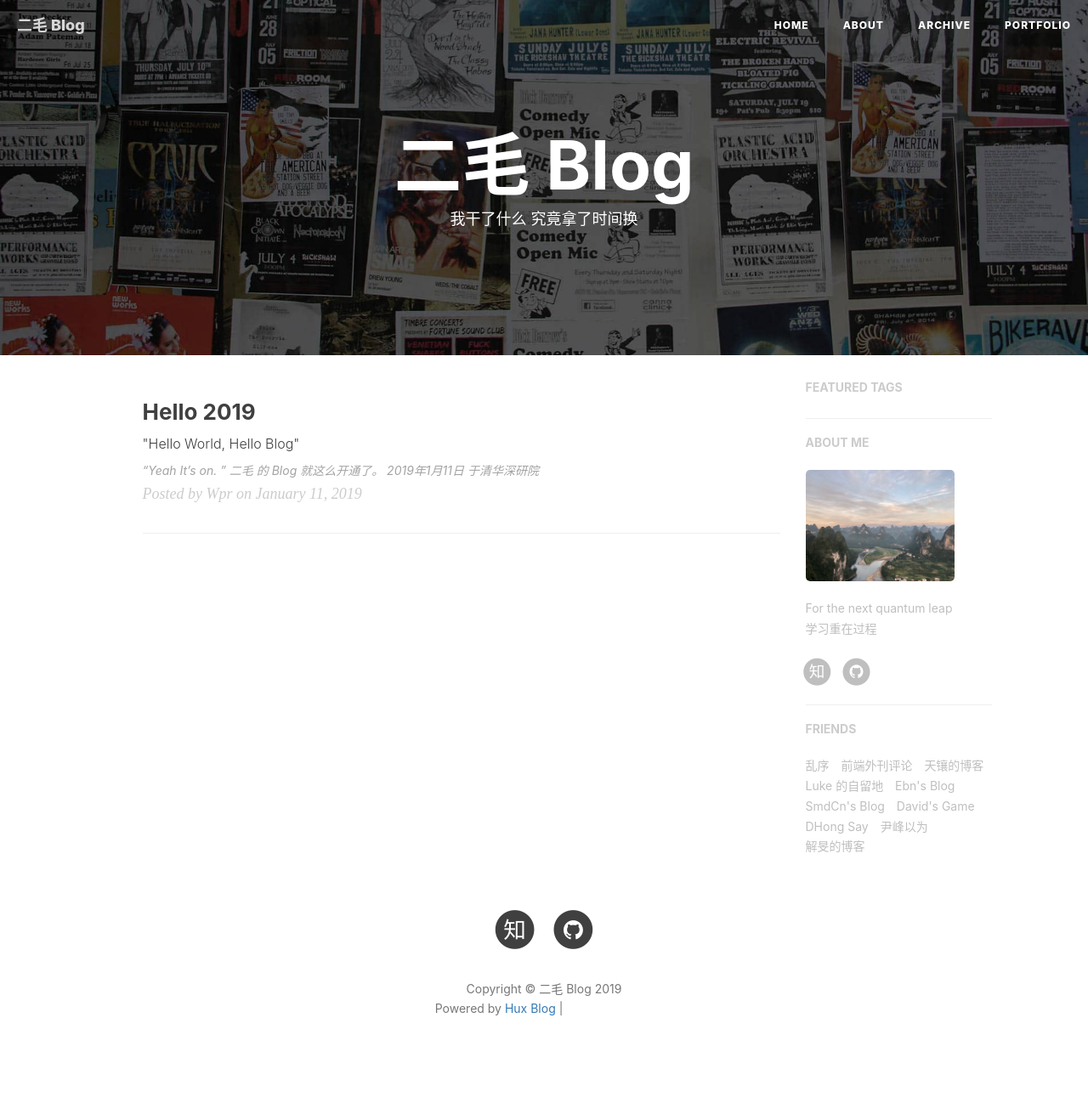
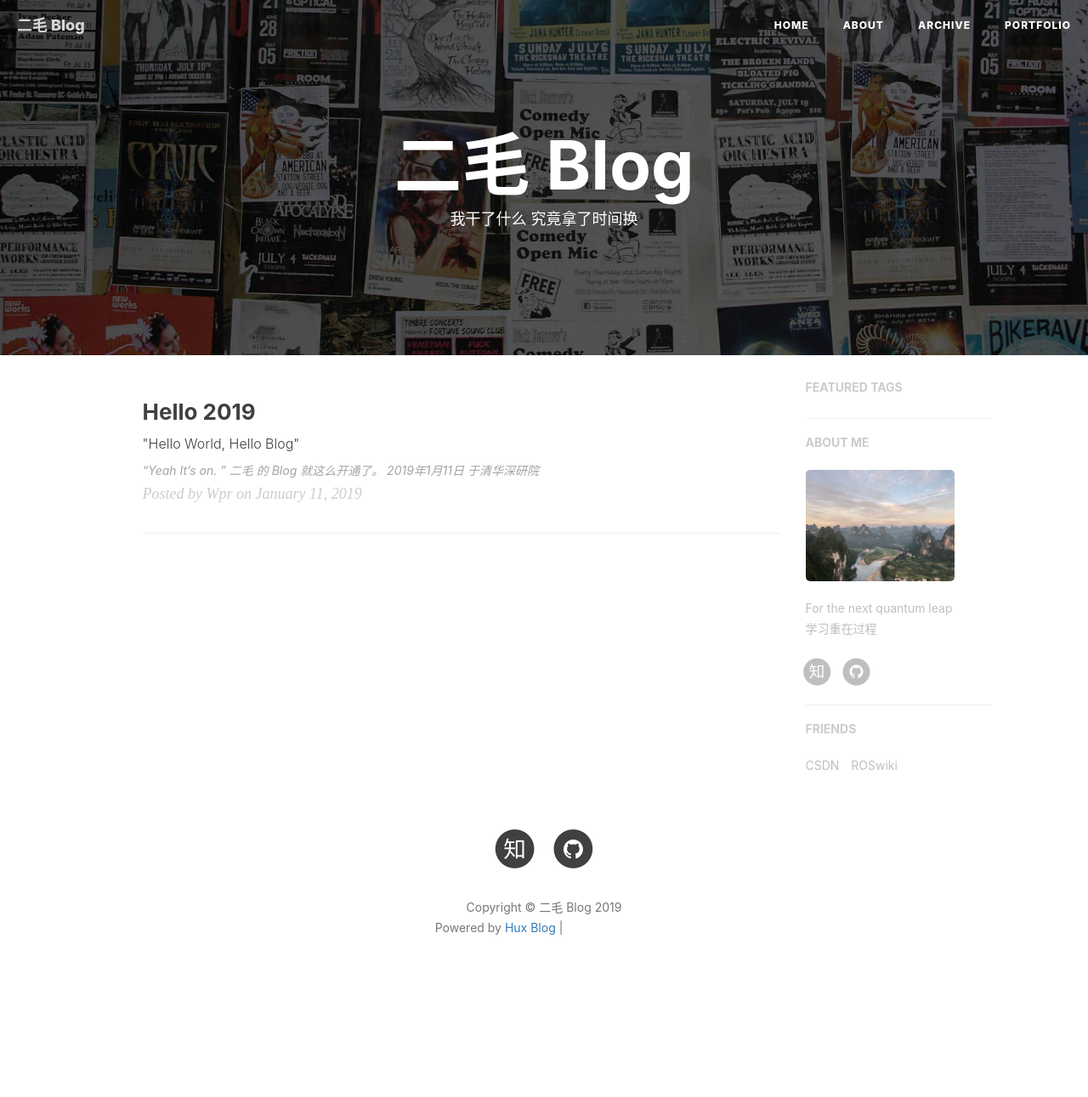
Before and after one commit to MRwangmaomao/MRwangmaomao.github.io, a Jekyll site: the page built from index.html, in a window 1280 px wide. Shown: the whole page at 85% size. Built offline with Jekyll 4.4.1, drawn with Linux system fonts in a browser that asks for light colours; nearby versions of some CDN libraries; the list of posts is cut into pages by our own code; comment, search, counter and statistics services are not loaded; after the commit the page ends 1196 px from its top, so only the background shows below that; grey boxes are pictures that could not be loaded.

Commit message:
Update _config.yml

```diff
--- a/_config.yml
+++ b/_config.yml
@@ -106,34 +106,10 @@
     #     title: "Su",
     #     href: "http://su.gallery/"
     # },{
-        title: "乱序",
-        href: "http://mida.re/"
+        title: "CSDN",
+        href: "https://blog.csdn.net/qq_16481211"
     },{
-        title: "前端外刊评论",
-        href: "http://qianduan.guru/"
-    },{
-        title: "天镶的博客",
-        href: "http://lingyu.wang/"
-    },{
-        title: "Luke 的自留地",
-        href: "http://hmqk1995.github.io"
-    },{
-        title: "Ebn's Blog",
-        href: "http://ebnbin.com/"
-    },{
-        title: "SmdCn's Blog",
-        href: "http://blog.smdcn.net"
-    },{
-        title: "David's Game",
-        href: "https://www.ruoyaowu.com/"
-    },{
-        title: "DHong Say",
-        href: "http://dhong.co"
-    },{
-        title: "尹峰以为",
-        href: "http://ingf.github.io/"
-    },{
-        title: "解旻的博客",
-        href: "http://xieminis.me/"
+        title: "ROSwiki",
+        href: "http://wiki.ros.org/"
     }
 ]
```
